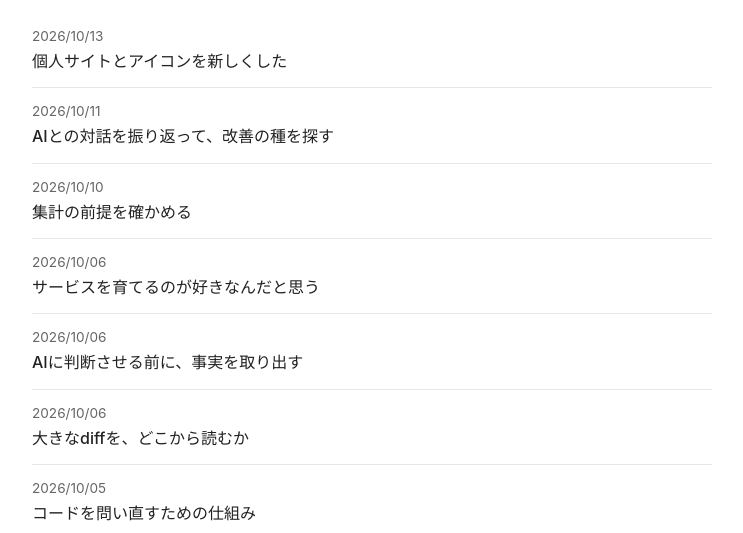
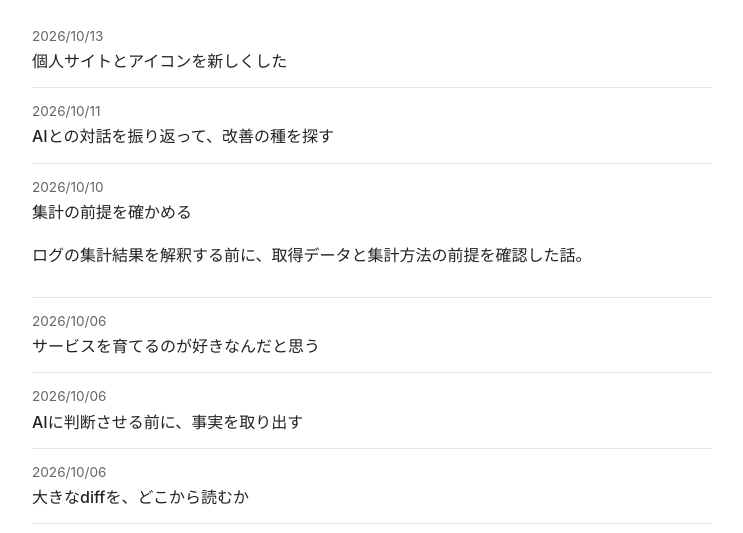
Before and after one commit to honbin/honbin.github.io, an Astro site: page /blog in a window 1280 px wide. Shown: the part 198-731 px from the top of the page, without its empty margins (268-1011 px from the left). Built offline with nearby package versions, Linux system fonts and the light colour scheme; Astro itself is replaced by a stand-in of ours.

Commit message:
Add a description to the verifying-aggregates post

```diff
--- a/src/content/blog/verifying-aggregates.md
+++ b/src/content/blog/verifying-aggregates.md
@@ -1,5 +1,6 @@
 ---
 title: "集計の前提を確かめる"
+description: "ログの集計結果を解釈する前に、取得データと集計方法の前提を確認した話。"
 pubDate: 2026-10-10T18:44:15+09:00
 draft: false
 ---
```
